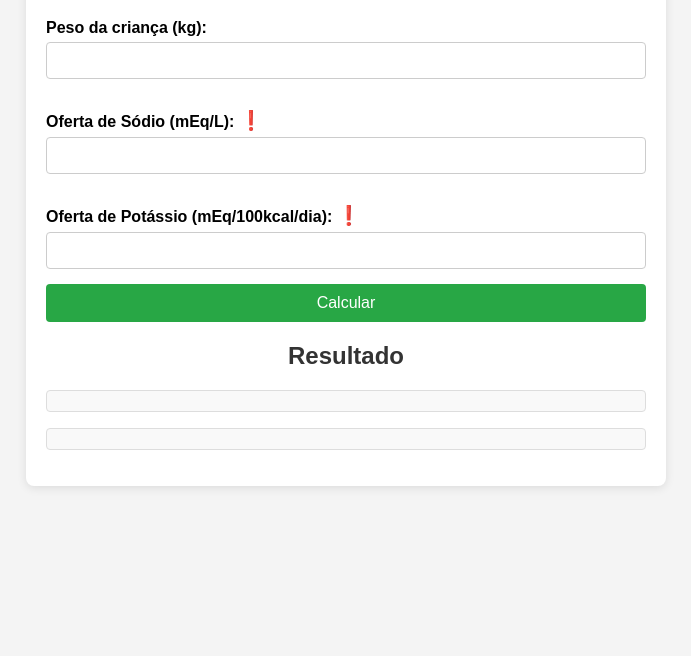
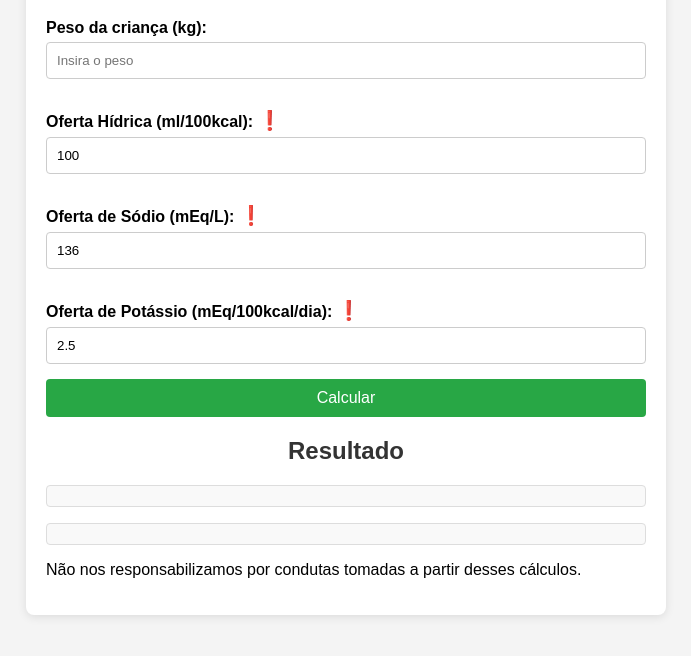
Before and after one commit to Dan583123/calcularsmb, a plain HTML site: page index.html in a window 1280 px wide. Shown: the part 168-824 px from the top of the page, without its empty margins (294-985 px from the left). Before the commit the page ends 800 px from the top, so only its background shows below. Drawn offline with Linux system fonts and the light colour scheme.

Commit message:
Index 2.html

```diff
--- a/index.html
+++ b/index.html
@@ -11,18 +11,24 @@
         <h1>Calculadora de Soro de Manutenção Basal</h1>
         <form id="soroForm">
             <label for="peso">Peso da criança (kg):</label>
-            <input type="number" id="peso" name="peso" required min="0" step="0.1">
+            <input type="number" id="peso" name="peso" required min="0" step="0.1" placeholder="Insira o peso">
+
+            <label for="oh">Oferta Hídrica (ml/100kcal): <span class="info-icon" onclick="mostrarObservacaoOH()">❗</span></label>
+            <input type="number" id="oh" name="oh" value="100" required min="0" step="0.1">
+            <div id="observacaoOH" class="observacao" style="display:none;">
+                A Oferta Hídrica (OH) padrão é de 100 ml / 100kcal, entretanto, pode ser alterada de acordo com o paciente e seu balanço hídrico.
+            </div>
 
             <label for="sodio">Oferta de Sódio (mEq/L): <span class="info-icon" onclick="mostrarObservacaoSodio()">❗</span></label>
-            <input type="number" id="sodio" name="sodio" required min="0" step="0.1">
+            <input type="number" id="sodio" name="sodio" value="136" required min="0" step="0.1">
             <div id="observacaoSodio" class="observacao" style="display:none;">
                 A oferta de Sódio em um soro de manutenção de Holliday-Segar é de 30 mEq/L (hipotônico), enquanto soros isotônicos possuem oferta de 136 mEq/L.
             </div>
 
             <label for="potassio">Oferta de Potássio (mEq/100kcal/dia): <span class="info-icon" onclick="mostrarObservacaoPotassio()">❗</span></label>
-            <input type="number" id="potassio" name="potassio" required min="0" step="0.1">
+            <input type="number" id="potassio" name="potassio" value="2.5" required min="0" step="0.1">
             <div id="observacaoPotassio" class="observacao" style="display:none;">
-                A necessidade média de Potássio é de 2-3 mEq/100kcal/dia, sendo habitual considerar 2,5 mEq/100Kcal/dia.
+                A necessidade média de Potássio é de 2-3 mEq/kcal/dia, sendo habitual considerar 2,5 mEq/Kcal/dia.
             </div>
 
             <button type="button" onclick="calcularSoro()">Calcular</button>
@@ -32,6 +38,11 @@
             <h2>Resultado</h2>
             <p id="prescricao"></p>
             <p id="infusao"></p>
+            <p id="ohFinal"></p>
+        </div>
+
+        <div class="disclaimer">
+            <p>Não nos responsabilizamos por condutas tomadas a partir desses cálculos.</p>
         </div>
     </div>
 
```
